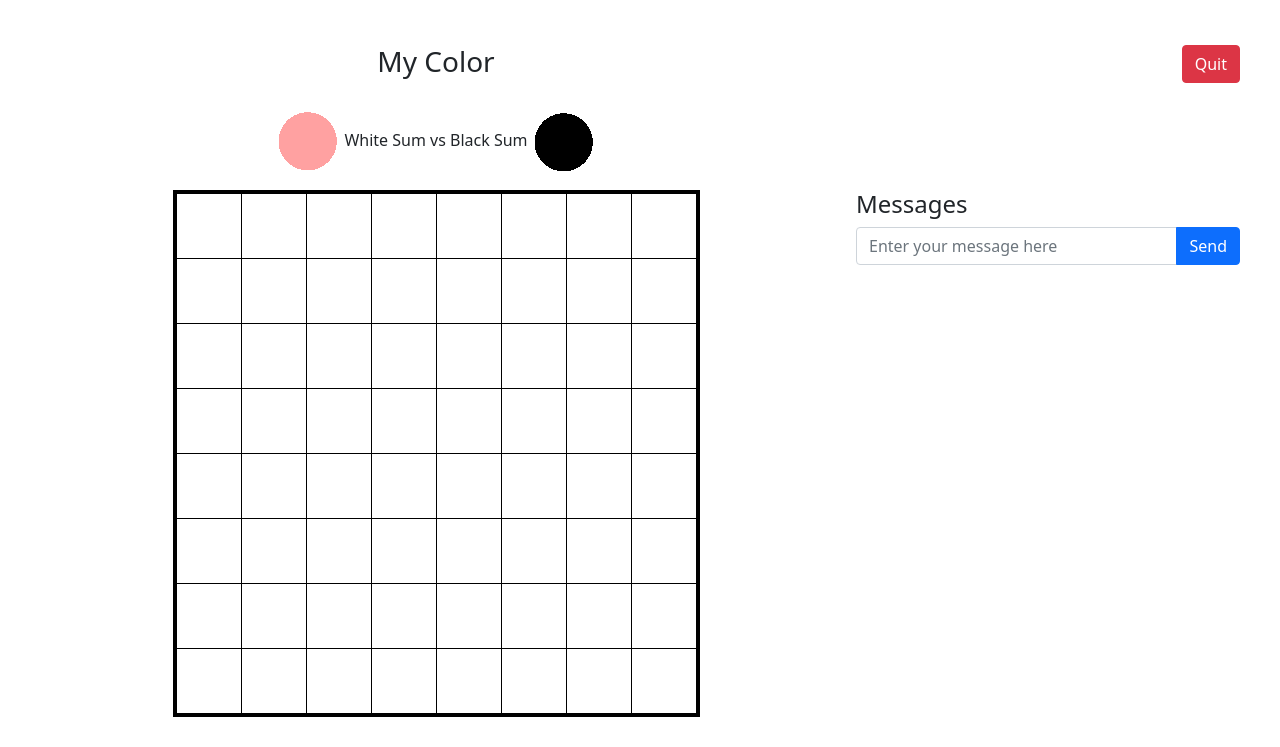
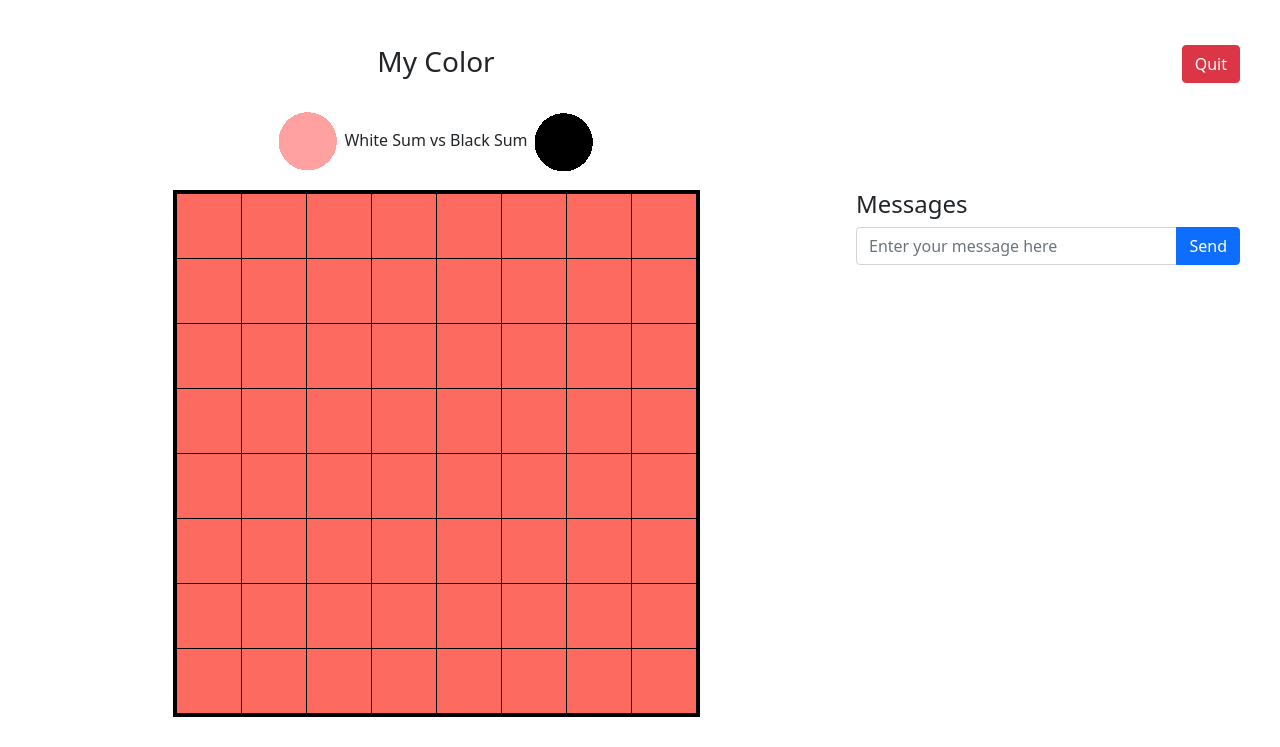
Before and after one commit to Xtrinh1/reversi-xt, a website: page public/game.html in a window 1280 px wide. Shown: the part 53-800 px from the top of the page. Drawn offline with nearby package versions, Linux system fonts and the light colour scheme; no server answers.

Commit message:
Add files via upload

```diff
--- a/public/assets/css/game.css
+++ b/public/assets/css/game.css
@@ -25,6 +25,7 @@
   }
 
   table#game_board td {
+    background-color:rgb(252, 106, 96);
     border: 1px solid black;
     margin:0px;
     padding:0px;
```
